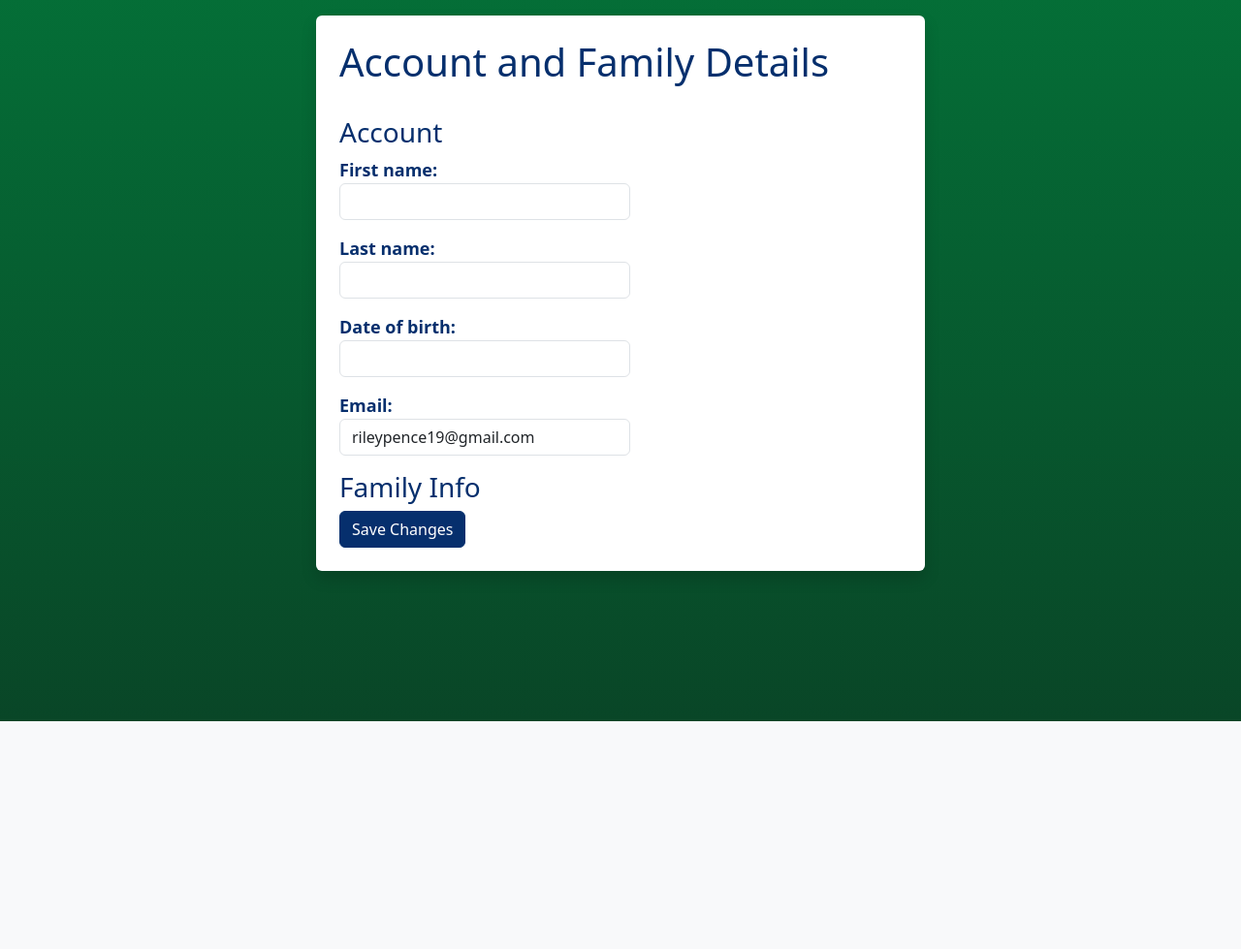
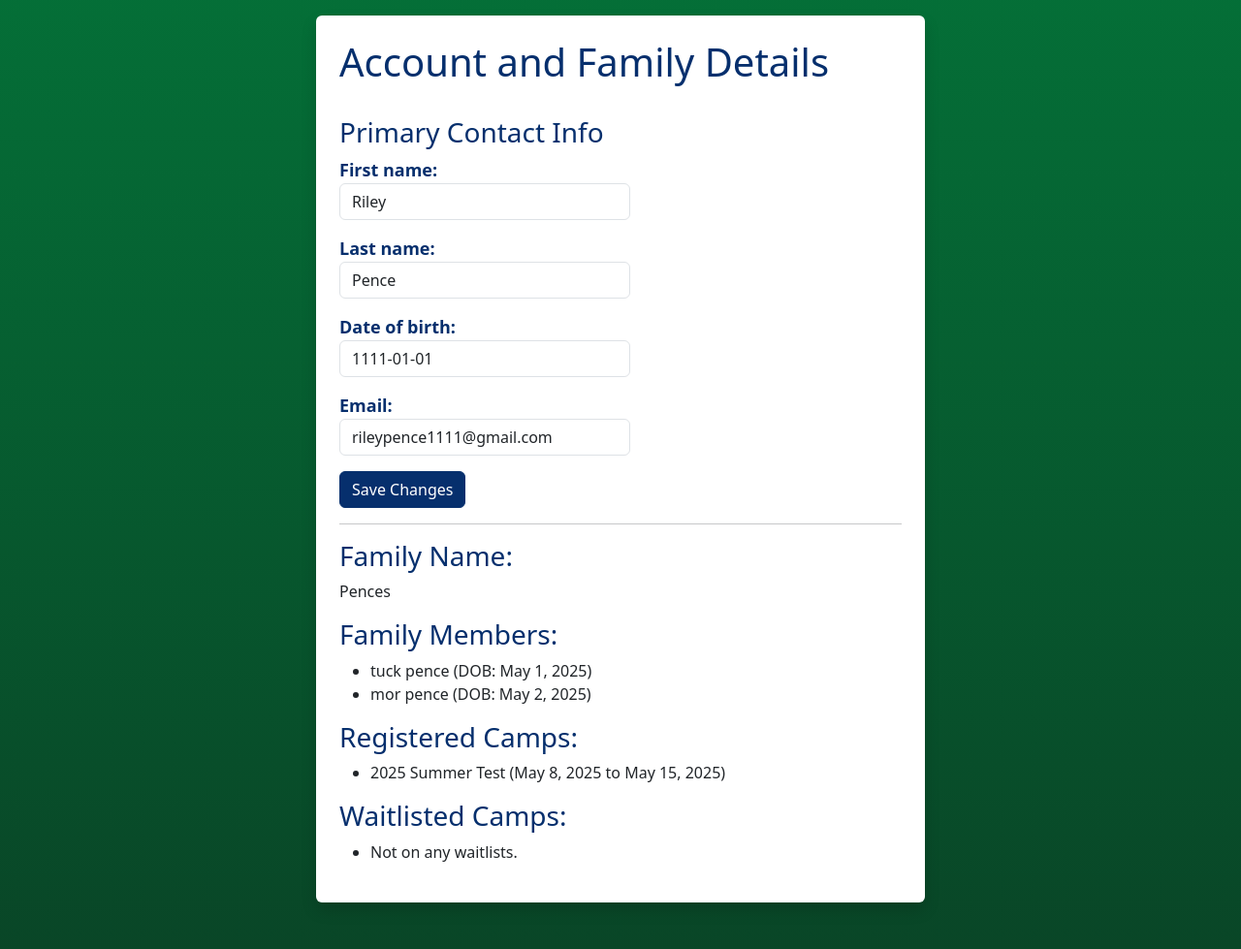
Before and after one commit to TrentenPodach/summercampsystemCSCI450, a Django app: page /users/account/ in a window 1280 px wide. Shown: the part 56-1035 px from the top of the page at 97% size. Before the commit the page ends 800 px from the top, so only its background shows below. Run offline with Django 4.2, Linux system fonts and the light colour scheme; a user stored in the database is signed in; data comes from the database, SQL or seed files in the repository; both versions use the stored data as it was after the commit; data that the repository does not hold is empty; some libraries are stand-ins or nearby versions.

Commit message:
Implement camp capacity logic, waitlist fallback
- Linked User accounts to Individual model with a OneToOneField
- Updated registration view to attach logged-in User to the primary Individual
- Adjusted camp registration logic to:
    • Count individuals per family (excluding primary contacts)
    • Compare total headcount against camp max_capacity
    • Automatically place family on waitlist if over limit
    • Prevent duplicate waitlist entries
- Updated account view and template to reliably pull family, members, and camp status based on the logged-in User
- Clarified that only the primary contact Individual is associated with a User

```diff
--- a/riley test files/campreg/models.py
+++ b/riley test files/campreg/models.py
@@ -2,6 +2,7 @@ from django.db import models
 from django.contrib.auth.models import User
 
 class Individual(models.Model):
+    user = models.OneToOneField(User, on_delete=models.CASCADE, null=True, blank=True)
     first_name = models.CharField(max_length=100)
     last_name = models.CharField(max_length=100)
     date_of_birth = models.DateField()
@@ -20,7 +21,7 @@ class Family(models.Model):
 
 class Account(models.Model):
     user = models.OneToOneField(User, on_delete=models.CASCADE)
-    date_of_birth = models.DateField()
+    #date_of_birth = models.DateField() temp removal
     family = models.OneToOneField(Family, on_delete=models.CASCADE)
 
     def __str__(self):
--- a/riley test files/users/templates/users/account.html
+++ b/riley test files/users/templates/users/account.html
@@ -2,17 +2,46 @@
 
 {% block content %}
 <div class="shadow p-4 mb-5 bg-body rounded">
-<h1>Account and Family Details</h1>
-</br>
-<form method="post">
-  {% csrf_token %}
-  <h3>Account</h3>
-  {{ individual_form.as_p }}
+  <h1>Account and Family Details</h1>
+  <br>
+  <form method="post">
+    {% csrf_token %}
+    <h3>Primary Contact Info</h3>
+    {{ individual_form.as_p }}
+    <button type="submit" class="btn btn-primary">Save Changes</button>
+  </form>
 
-  <h3>Family Info</h3>
-  {{ family_form.as_p }}
+  {% if family %}
+    <hr>
+    <h3>Family Name:</h3>
+    <p>{{ family.family_name }}</p>
 
-  <button type="submit" class="btn btn-primary">Save Changes</button>
-</form>
+    <h3>Family Members:</h3>
+    <ul>
+      {% for member in members %}
+        <li>{{ member.first_name }} {{ member.last_name }} (DOB: {{ member.date_of_birth }})</li>
+      {% empty %}
+        <li>No additional members.</li>
+      {% endfor %}
+    </ul>
+
+    <h3>Registered Camps:</h3>
+    <ul>
+      {% for camp in registered_camps %}
+        <li>{{ camp.name }} ({{ camp.start_date }} to {{ camp.end_date }})</li>
+      {% empty %}
+        <li>Not registered in any camp.</li>
+      {% endfor %}
+    </ul>
+
+    <h3>Waitlisted Camps:</h3>
+    <ul>
+      {% for wait in waitlisted_camps %}
+        <li>{{ wait.camp.name }} (Waitlisted on {{ wait.date_added|date:"Y-m-d H:i" }})</li>
+      {% empty %}
+        <li>Not on any waitlists.</li>
+      {% endfor %}
+    </ul>
+  {% endif %}
 </div>
 {% endblock %}
--- a/riley test files/users/views.py
+++ b/riley test files/users/views.py
@@ -6,40 +6,40 @@ from campreg.forms import IndividualForm
 from campreg.models import Individual, Family
 from django.core.mail import send_mail
 from django.conf import settings
+from campreg.models import Camp, WaitingList
 
 # Create your views here.
 
 def account_view(request):
-    account = request.user
-    #individual_form = IndividualForm(instance=account)
-    #accountFam = Family.objects.get(id=user_id)
-    #family_edit_form = CreateFamilyEditForm(id=user_id)
+    user = request.user
 
+    try:
+        individual = Individual.objects.get(user=user)
+        family = Family.objects.get(primary_contact=individual)
+    except (Individual.DoesNotExist, Family.DoesNotExist):
+        individual = None
+        family = None
 
     if request.method == 'POST':
-        individual_form = IndividualForm(request.POST, instance=account)
-        #family_edit_form = CreateFamilyEditForm(request.POST)
-
-        #print("POST DATA:", request.POST)
-
-        if individual_form.is_valid(): #and family_edit_form.is_valid():
-            print("Forms are valid")
+        individual_form = IndividualForm(request.POST, instance=individual)
+        if individual_form.is_valid():
             individual_form.save()
             return redirect("home")
-            #Save the data
+    else:
+        individual_form = IndividualForm(instance=individual)
 
-        else:
-            print("Errors:")
-            print(individual_form.errors)
-            #print(family_edit_form.errors)
-    else:
-        individual_form = IndividualForm(instance=account)
-        #family_edit_form = CreateFamilyEditForm()
+    members = family.members.exclude(id=family.primary_contact.id) if family else []
+    registered_camps = Camp.objects.filter(registered_families=family) if family else []
+    waitlisted_camps = WaitingList.objects.filter(family=family) if family else []
 
     return render(request, 'users/account.html', {
         'individual_form': individual_form,
-        #'family_form': family_edit_form
+        'family': family,
+        'members': members,
+        'registered_camps': registered_camps,
+        'waitlisted_camps': waitlisted_camps
     })
+
 
 def registration_success(request):
     return render(request, 'campreg/success.html')
```
Also changed, not shown: riley test files/campreg/views.py (+29 -35 lines), riley test files/campreg/migrations/0002_individual_user.py (added), riley test files/db.sqlite3.
